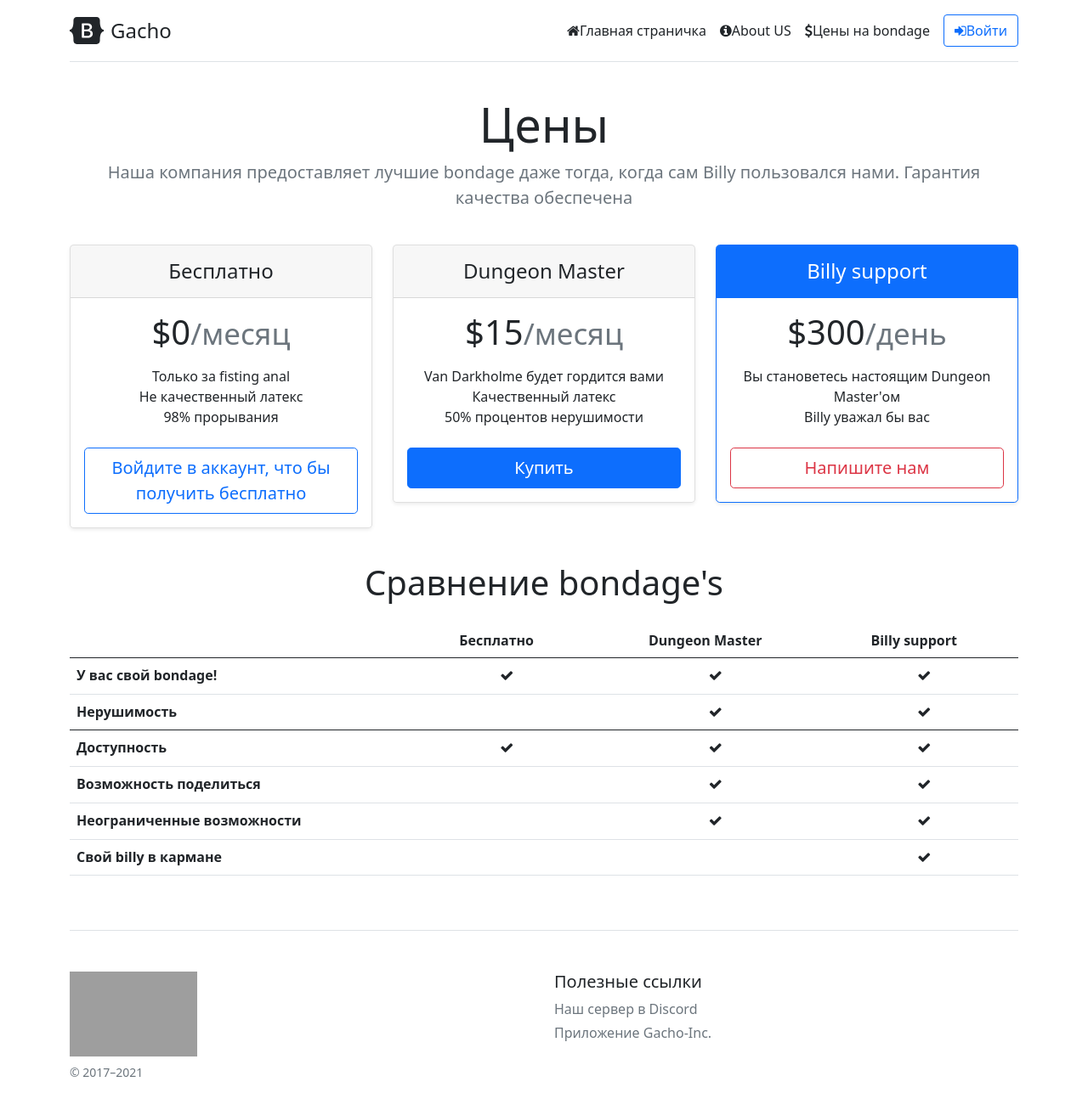
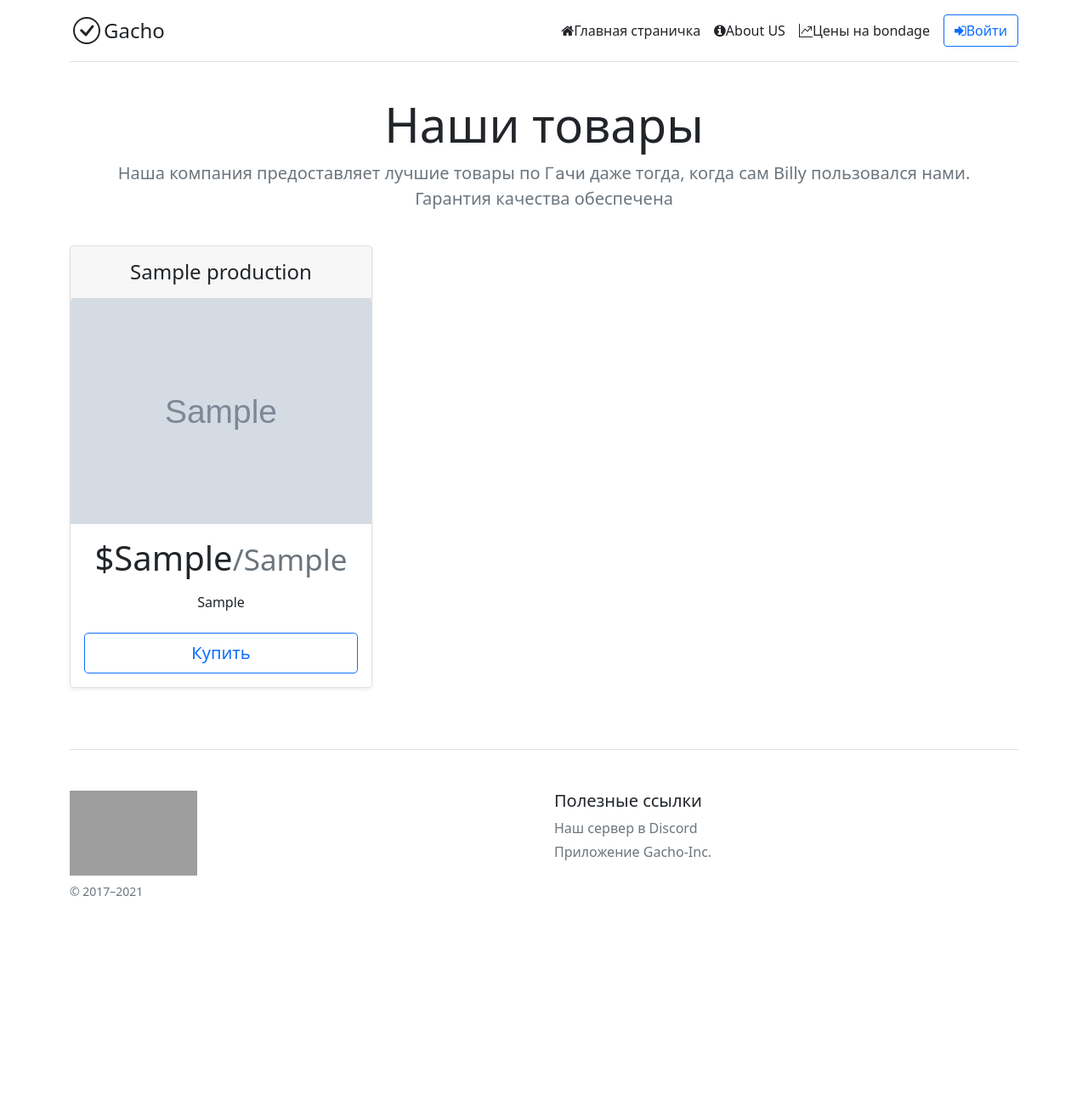
Before and after one commit to sanekakf/Gache-sait, a Flask app: page /pricing in a window 1280 px wide. Shown: the top 1287 px of the page at 85% size. After the commit the page ends 1055 px from the top, so only its background shows below. Run offline with Flask 2, Linux system fonts and the light colour scheme; tables that the repository leaves empty hold one stand-in row (values such as "Sample post"); grey boxes marked "Sample" are stand-in pictures; lists and menus that the app fills with data are empty; some libraries are stand-ins or nearby versions; grey boxes are pictures that could not be loaded.

Commit message:
Глобальный update

```diff
--- a/abobus.py
+++ b/app.py
@@ -5,11 +5,14 @@
 # DB_NAME = 'df043ppajn3au9'
 # DB_USER = 'lfcjpjxpmcfqxi'
 # DB_PASS = '70ec9d90f402e4102fb1ea1d8699a2a0c232034016d6edacd6d681093a20772b'
-from flask import Flask, render_template, request, flash, redirect
+from flask import Flask, render_template, request, flash, redirect, url_for
 from flask_sqlalchemy import SQLAlchemy
 from flask_migrate import Migrate
 from flask_login import UserMixin, login_user, login_required, logout_user, current_user, LoginManager
 from random import randint, choice
+from p_redact import clear as clean
+
+back = '<script>document.location.href = document.referrer</script>'
 
 db_info = {
     'user': 'lfcjpjxpmcfqxi',
@@ -51,6 +54,32 @@ class User(db.Model, UserMixin):
         return f'{self.login}'
 
 
+class Product(db.Model):
+    __tablename__ = 'production'
+
+    name = db.Column(db.String(), unique=True, primary_key=True)
+    price = db.Column(db.String())
+    description = db.Column(db.String())
+    avatarUrl = db.Column(db.String())
+    long = db.Column(db.String())
+    zametki = db.Column(db.String())
+
+    def __init__(self, name, price, description, avatarUrl, long, zametki):
+        self.name = name
+        self.price = price
+        self.description = description
+        self.avatarUrl = avatarUrl
+        self.long = long
+        self.zametki = zametki
+
+    # def __repr__(self):
+    #     abob = [self.name, self.price, self.description, self.avatarUrl, self.long]
+    #     return abob
+    # def __str__(self):
+    #     abob = [self.name, self.price, self.description, self.avatarUrl, self.long]
+    #     return abob
+
+
 @app.route('/', methods=['POST', 'GET'])
 def index():
     return render_template('main.html', user=current_user)
@@ -58,7 +87,14 @@ def index():
 
 @app.route('/pricing', methods=['POST', 'GET'])
 def pricing():
-    return render_template('pricing.html', user=current_user)
+    products = Product.query.all()
+    return render_template('pricing.html', user=current_user, products=products)
+
+
+@app.route('/pricing/<string:name>', methods=['POST', 'GET'])
+def product(name):
+    product = Product.query.filter_by(name=name).first()
+    return render_template('product.html', user=current_user, product=product)
 
 
 @app.route('/about', methods=['POST', 'GET'])
@@ -87,8 +123,7 @@ def login():
                 flash('Аккаунта не существует, зарегистрируйтесь по ссылке ниже', category='error')
         except Exception as e:
             print(e)
-            flash('Error', category='error')
-            raise 505
+            flash(f'{e}', category='error')
     return render_template('admin.html', user=current_user)
 
 
@@ -119,6 +154,41 @@ def register():
     return render_template('register.html', user=current_user)
 
 
+@app.route('/redact', methods=['POST', 'GET'])
+def redact():
+    if request.method == 'POST':
+        name = request.form.get('name')
+        object = request.form.get('object')
+        new = request.form.get('new')
+        print(f'{name} \n{object} \n{new}')
+        try:
+            # self.name = name
+            # self.price = price
+            # self.description = description
+            # self.avatarUrl = avatarUrl
+            # self.long = long
+            # self.zametki = zametki
+            product = Product.query.filter_by(name=name).first()
+            if object.lower() == 'name':
+                product.name = new
+            elif object.lower() == 'price':
+                product.price = new
+            elif object.lower() == 'description':
+                product.description = new
+            elif object.lower() == 'url' or 'avatarUrl':
+                product.avatarUrl = new
+            elif object.lower() == 'long':
+                product.long = new
+            elif object.lower() == 'zametki':
+                product.zametki = new
+            db.session.commit()
+            flash('Данные успешно обновлены', category='success')
+        except Exception as e:
+            print(e)
+            flash(e)
+    return render_template('redact.html', user=current_user, products=Product.query.all())
+
+
 @app.route('/update', methods=['POST', 'GET'])
 def update():
     return render_template('update_log.html', user=current_user)
@@ -128,29 +198,6 @@ def update():
 def logout():
     logout_user()
     return redirect('/')
-
-
-# @app.route('/buy', methods=['POST', 'GET'])
-# def buy():
-#     if request.method == 'POST':
-#         login = request.form.get('login')
-#         cur.execute('SELECT login FROM users WHERE login = %s', (login,))
-#         user = cur.fetchone()
-#         print(user)
-#         if user is None:
-#             flash('Такого пользователя не существует', category='error')
-#         else:
-#             cur.execute('UPDATE users SET admin = %s WHERE login = %s', (True, login,))
-#             conn.commit()
-#             flash('Админка была выдана удачно', category='success')
-#             redirect('/admin-page')
-#
-#     return render_template('buy.html')
-
-
-@app.route('/admin-page', methods=['POST', 'GET'])
-def admin():
-    return render_template('admin-page.html')
 
 
 @app.route('/home/<string:login>/', methods=['POST', 'GET'])
@@ -165,6 +212,34 @@ def user_home(login):
     ment = choice(citats)
     return render_template('user.html', nickname=login, user=current_user, ment=ment)
 
+
+@app.route('/home/sanekakf/create', methods=['POST', 'GET'])
+@login_required
+def create_product():
+    if current_user.login != 'sanekakf':
+        raise 404
+    if request.method == 'POST':
+        name = request.form.get('name')
+        price = request.form.get('price')
+        long = request.form.get('long')
+        description = request.form.get('description')
+        zametki = request.form.get('zametka')
+        avatarUrl = request.form.get('url')
+        new_tovar = Product(name=name, price=price, long=long, description=description, zametki=zametki, avatarUrl=avatarUrl)
+        db.session.add(new_tovar)
+        db.session.commit()
+    return render_template('creation.html', user=current_user)
+
+
+@app.route('/home/sanekakf/clear', methods=['POST', 'GET'])
+def clear():
+    clean()
+    return redirect(url_for('pricing'))
+
+
+@app.route('/pictures', methods=['POST', 'GET'])
+def pictures():
+    return render_template('pictures.html', user=current_user)
 
 # обработка ошибочных страниц
 @app.errorhandler(404)
--- a/templates/base.html
+++ b/templates/base.html
@@ -10,6 +10,7 @@
     <meta name="keywords" content="Гачи Gachi, gacho, гаче, gay-website">
     <meta name="theme-color" content="#0c00ff">
     <!-- ИКОНКИ -->
+    <link rel="stylesheet" href="https://cdn.jsdelivr.net/npm/bootstrap-icons@1.5.0/font/bootstrap-icons.css">
     <link rel="shortcut icon" sizes="32x32" href="https://media.discordapp.net/attachments/681524536344182847/877662922535489606/favicon-32x32.png">
     <!-- TITLE -->
     <title>
@@ -39,12 +40,13 @@
   <header>
     <div class="d-flex flex-column flex-md-row align-items-center pb-3 mb-4 border-bottom">
       <a href="/" class="d-flex align-items-center text-dark text-decoration-none">
-        <svg xmlns="http://www.w3.org/2000/svg" width="40" height="32" class="me-2" viewBox="0 0 118 94" role="img">
-          <title>Gacho</title>
-          <path fill-rule="evenodd" clip-rule="evenodd" d="M24.509 0c-6.733 0-11.715 5.893-11.492 12.284.214 6.14-.064 14.092-2.066 20.577C8.943 39.365 5.547 43.485 0 44.014v5.972c5.547.529 8.943 4.649 10.951 11.153 2.002 6.485 2.28 14.437 2.066 20.577C12.794 88.106 17.776 94 24.51 94H93.5c6.733 0 11.714-5.893 11.491-12.284-.214-6.14.064-14.092 2.066-20.577 2.009-6.504 5.396-10.624 10.943-11.153v-5.972c-5.547-.529-8.934-4.649-10.943-11.153-2.002-6.484-2.28-14.437-2.066-20.577C105.214 5.894 100.233 0 93.5 0H24.508zM80 57.863C80 66.663 73.436 72 62.543 72H44a2 2 0 01-2-2V24a2 2 0 012-2h18.437c9.083 0 15.044 4.92 15.044 12.474 0 5.302-4.01 10.049-9.119 10.88v.277C75.317 46.394 80 51.21 80 57.863zM60.521 28.34H49.948v14.934h8.905c6.884 0 10.68-2.772 10.68-7.727 0-4.643-3.264-7.207-9.012-7.207zM49.948 49.2v16.458H60.91c7.167 0 10.964-2.876 10.964-8.281 0-5.406-3.903-8.178-11.425-8.178H49.948z" fill="currentColor">
-          </path>
-        </svg>
+        <svg xmlns="http://www.w3.org/2000/svg" width="40" height="32" fill="currentColor" class="bi bi-check-circle" viewBox="0 0 16 16">
+              <title>Gacho</title>
+              <path d="M8 15A7 7 0 1 1 8 1a7 7 0 0 1 0 14zm0 1A8 8 0 1 0 8 0a8 8 0 0 0 0 16z"/>
+              <path d="M10.97 4.97a.235.235 0 0 0-.02.022L7.477 9.417 5.384 7.323a.75.75 0 0 0-1.06 1.06L6.97 11.03a.75.75 0 0 0 1.079-.02l3.992-4.99a.75.75 0 0 0-1.071-1.05z"/>
+          </svg>
         <span class="fs-4">Gacho</span>
+
 
       </a>
 
@@ -52,18 +54,22 @@
 <!--        <a class="me-3 py-2 text-dark text-decoration-none" href="/update"><i class="fa fa-newspaper-o" aria-hidden="true"></i>Update log</a>-->
         <a class="me-3 py-2 text-dark text-decoration-none" href="/"><i class="fa fa-home" aria-hidden="true"></i>Главная страничка</a>
         <a class="me-3 py-2 text-dark text-decoration-none" href="/about"><i class="fa fa-info-circle" aria-hidden="true"></i>About US</a>
-        <a class="me-3 py-2 text-dark text-decoration-none" href="/pricing"><i class="fa fa-usd" aria-hidden="true"></i>Цены на bondage</a>
+        <a class="me-3 py-2 text-dark text-decoration-none" href="/pricing"><i class="bi bi-graph-up"></i>Цены на bondage</a>
       </nav>
         {% if user.is_authenticated %}
         <div class="dropdown">
             <button class="btn btn-outline-primary dropdown-toggle" type="button" id="dropdownMenuButton1" data-bs-toggle="dropdown" aria-expanded="false">
-                {{user}}
+                <i class="fa fa-user-o" aria-hidden="true"></i> {{user}}
             </button>
             <ul class="dropdown-menu" aria-labelledby="dropdownMenuButton1">
                 <li><a class="dropdown-item" href="/home/{{user}}">Домой в Gym</a></li>
-                <li><a class="dropdown-item disabled">В разработке...</a></li>
+                <li><a class="dropdown-item disabled"><i class="fa fa-address-card-o link-info" aria-hidden="true"></i> В разработке...</a></li>
+                {% if user.login == 'sanekakf' %}
+                    <li><hr class="dropdown-divider"></li>
+                    <li><a class="dropdown-item link-danger" href="/home/sanekakf/create"><i class="bi bi-file-plus"></i>Создать товар</a></li>
+                {% endif %}
                 <li><hr class="dropdown-divider"></li>
-                <li><a class="dropdown-item" href="/logout">Выйти из аккаунта</a></li>
+                <li><a class="dropdown-item" href="/logout"><i class="fa fa-sign-out" aria-hidden="true"></i> Выйти из аккаунта</a></li>
             </ul>
         </div>
         {% else %}
--- a/templates/main.html
+++ b/templates/main.html
@@ -6,7 +6,7 @@
     <div class="col-lg-6 mx-auto">
       <p class="lead mb-4">Мы - <span style="font-family:'Source Code Pro', monospace;">Gacho.Inc</span>, корпорация по изготовлению лучших bondage. Тысячи людей ходят в dungeon с нашими продуктами, ведь лучший латекс и возможность приобрести бесплатный продукт - только у нас!</p>
       <div class="d-grid gap-2 d-sm-flex justify-content-sm-center mb-5">
-          <a href="/pricing" class="btn btn-danger btn-lg px-4 me-sm-3">Цены на bondage</a>
+          <a href="/pricing" class="btn btn-danger btn-lg px-4 me-sm-3">Цены на товары</a>
           <a href="/about" class="btn btn-outline-info btn-lg px-4 me-sm-3">О нас</a>
       </div>
     </div>
--- a/templates/pricing.html
+++ b/templates/pricing.html
@@ -1,131 +1,28 @@
 {% extends 'base.html' %}
-{% block title %} Покупка bondage {% endblock %}
-{% block hero_title %} Цены {%endblock%}
-{% block hero_description%}Наша компания предоставляет лучшие bondage даже тогда, когда сам Billy пользовался нами. Гарантия качества обеспечена {%endblock%}
+{% block title %} Main products {% endblock %}
+{% block hero_title %} Наши товары {%endblock%}
+{% block hero_description%}Наша компания предоставляет лучшие товары по <span style="font-family: 'Roboto Mono', monospace;">Гачи</span> даже тогда, когда сам Billy пользовался нами. Гарантия качества обеспечена {%endblock%}
 {% block body %}
 <main>
-    <div class="row row-cols-1 row-cols-md-3 mb-3 text-center">
+  <div class="row row-cols-1 row-cols-md-3 mb-3 text-center">
       <div class="col">
+        {% for product in products %}
         <div class="card mb-4 rounded-3 shadow-sm">
           <div class="card-header py-3">
-            <h4 class="my-0 fw-normal">Бесплатно</h4>
+            <h4 class="my-0 fw-normal">{{product.name.replace('0', ' ')}}</h4>
           </div>
+          <img src="{{product.avatarUrl}}" class="card-img-top" alt="Start Bondage">
           <div class="card-body">
-            <h1 class="card-title pricing-card-title">$0<small class="text-muted fw-light">/месяц</small></h1>
+            <h1 class="card-title pricing-card-title">${{product.price}}<small class="text-muted fw-light">/{{product.long}}</small></h1>
             <ul class="list-unstyled mt-3 mb-4">
-              <li>Только за fisting anal</li>
-              <li>Не качественный латекс</li>
-              <li>98% прорывания</li>
+              {{product.zametki}}
             </ul>
-            <a href='/buy' class="w-100 btn btn-lg btn-outline-primary">Войдите в аккаунт, что бы получить бесплатно</a>
+            <a href='/pricing/{{product.name}}' class="w-100 btn btn-lg btn-outline-primary">Купить</a>
+
           </div>
         </div>
       </div>
-      <div class="col">
-        <div class="card mb-4 rounded-3 shadow-sm">
-          <div class="card-header py-3">
-            <h4 class="my-0 fw-normal">Dungeon Master</h4>
-          </div>
-          <div class="card-body">
-            <h1 class="card-title pricing-card-title">$15<small class="text-muted fw-light">/месяц</small></h1>
-            <ul class="list-unstyled mt-3 mb-4">
-              <li>Van Darkholme будет гордится вами</li>
-              <li>Качественный латекс</li>
-              <li>50% процентов нерушимости</li>
-            </ul>
-            <button type="button" class="w-100 btn btn-lg btn-primary">Купить</button>
-          </div>
-        </div>
-      </div>
-      <div class="col">
-        <div class="card mb-4 rounded-3 shadow-sm border-primary">
-          <div class="card-header py-3 text-white bg-primary border-primary">
-            <h4 class="my-0 fw-normal">Billy support</h4>
-          </div>
-          <div class="card-body">
-            <h1 class="card-title pricing-card-title">$300<small class="text-muted fw-light">/день</small></h1>
-            <ul class="list-unstyled mt-3 mb-4">
-              <li>Вы становетесь настоящим Dungeon Master'ом</li>
-              <li>Billy уважал бы вас</li>
-            </ul>
-<!--            <button type="button" class="w-100 btn btn-lg btn-primary">Напишите нам</button>-->
-            <a class="w-100 btn btn-lg btn-outline-danger" data-bs-toggle="offcanvas" href="#offcanvasExample" role="button" aria-controls="offcanvasExample">
-              Напишите нам
-            </a>
-            <div class="offcanvas offcanvas-start" tabindex="-1" id="offcanvasExample" aria-labelledby="offcanvasExampleLabel">
-              <div class="offcanvas-header">
-                <h5 class="offcanvas-title" id="offcanvasExampleLabel" style="font-family: 'Comfortaa', cursive;'">Dungeon master ответит вам в течении 10 минут</h5>
-                <button type="button" class="btn-close text-reset" data-bs-dismiss="offcanvas" aria-label="Close"></button>
-              </div>
-              <div class="offcanvas-body">
-                <div>
-                  <h6>Discord</h6>
-                    <p><span class="btn-outline-danger">Мистер Клоун#0777</span></p>
-                    <br>
-                    <h6>Вк</h6>
-                    <p><a href='https://vk.com/mrclownin' class=" btn-link">Mr.Clown</a></p>
-                </div>
-              </div>
-            </div>
-          </div>
-        </div>
-      </div>
-    </div>
-
-    <h2 class="display-6 text-center mb-4">Сравнение bondage's</h2>
-
-    <div class="table-responsive">
-      <table class="table text-center">
-        <thead>
-          <tr>
-            <th style="width: 34%;"></th>
-            <th style="width: 22%;">Бесплатно</th>
-            <th style="width: 22%;">Dungeon Master</th>
-            <th style="width: 22%;">Billy support</th>
-          </tr>
-        </thead>
-        <tbody>
-          <tr>
-            <th scope="row" class="text-start">У вас свой bondage!</th>
-            <td><svg class="bi" width="24" height="24"><i class="fa fa-check" aria-hidden="true"></i></svg></td>
-            <td><svg class="bi" width="24" height="24"><i class="fa fa-check" aria-hidden="true"></i></use></svg></td>
-            <td><svg class="bi" width="24" height="24"><i class="fa fa-check" aria-hidden="true"></i></use></svg></td>
-          </tr>
-          <tr>
-            <th scope="row" class="text-start">Нерушимость</th>
-            <td></td>
-            <td><svg class="bi" width="24" height="24"><i class="fa fa-check" aria-hidden="true"></i></svg></td>
-            <td><svg class="bi" width="24" height="24"><i class="fa fa-check" aria-hidden="true"></i></svg></td>
-          </tr>
-        </tbody>
-
-        <tbody>
-          <tr>
-            <th scope="row" class="text-start">Доступность</th>
-            <td><svg class="bi" width="24" height="24"><i class="fa fa-check" aria-hidden="true"></i></svg></td>
-            <td><svg class="bi" width="24" height="24"><i class="fa fa-check" aria-hidden="true"></i></svg></td>
-            <td><svg class="bi" width="24" height="24"><i class="fa fa-check" aria-hidden="true"></i></svg></td>
-          </tr>
-          <tr>
-            <th scope="row" class="text-start">Возможность поделиться</th>
-            <td></td>
-            <td><svg class="bi" width="24" height="24"><i class="fa fa-check" aria-hidden="true"></i></svg></td>
-            <td><svg class="bi" width="24" height="24"><i class="fa fa-check" aria-hidden="true"></i></svg></td>
-          </tr>
-          <tr>
-            <th scope="row" class="text-start">Неограниченные возможности</th>
-            <td></td>
-            <td><svg class="bi" width="24" height="24"><i class="fa fa-check" aria-hidden="true"></i></svg></td>
-            <td><svg class="bi" width="24" height="24"><i class="fa fa-check" aria-hidden="true"></i></svg></td>
-          </tr>
-          <tr>
-            <th scope="row" class="text-start">Свой billy в кармане</th>
-            <td></td>
-            <td></td>
-            <td><svg class="bi" width="24" height="24"><i class="fa fa-check" aria-hidden="true"></i></svg></td>
-          </tr>
-        </tbody>
-      </table>
-    </div>
-  </main>
+    {% endfor %}
+  </div>
+</main>
 {% endblock %}
```
Also changed, not shown: migrations/versions/119450b64299_.py (added, +28 -0 lines), migrations/versions/7ad68a1dd7a7_.py (added, +30 -0 lines), p_redact.py (added, +95 -0 lines), templates/creation.html (added, +47 -0 lines), templates/pictures.html (added, +24 -0 lines), templates/product.html (added, +18 -0 lines), templates/redact.html (added, +54 -0 lines), templates/user.html (+8 -0 lines), 2 other files.
